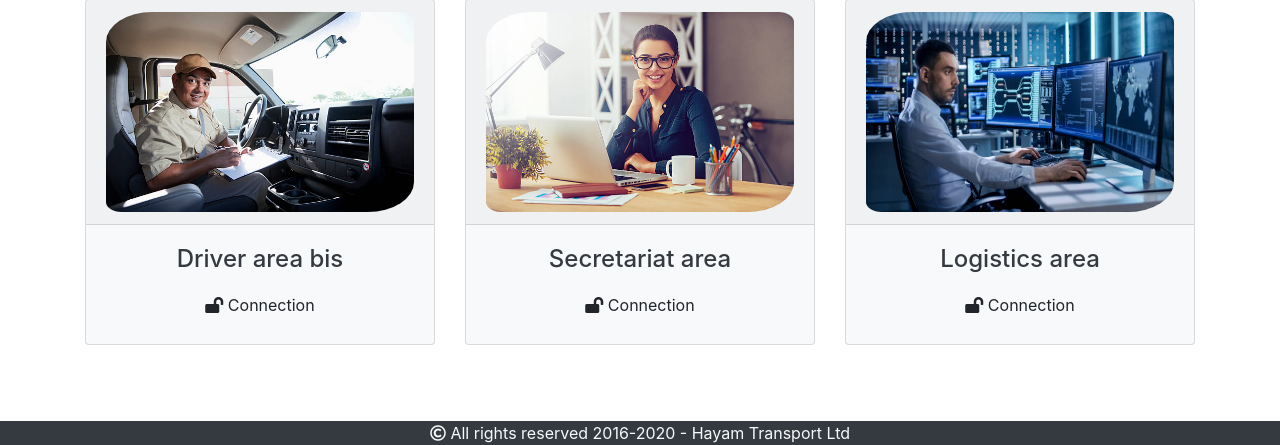
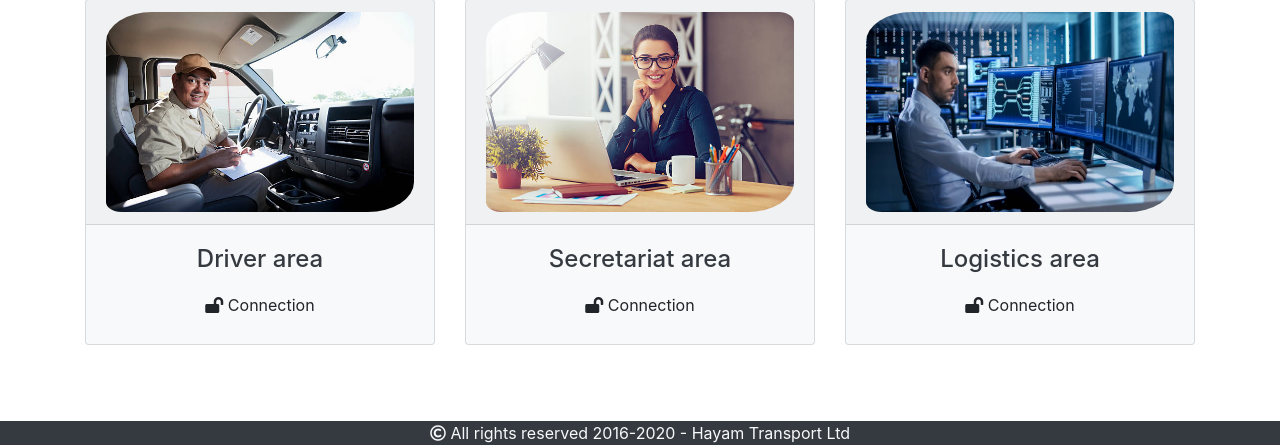
Before and after one commit to tophc/hmt, a Symfony app: template templates/home/home.html.twig in a window 1280 px wide. Shown: the part 355-800 px from the top of the page. Run offline with Twig, Linux system fonts and the light colour scheme; the template is opened without the code that fills it, so the values that code supplies are empty; some libraries are stand-ins or nearby versions.

Commit message:
Correction accueil

```diff
--- a/templates/home/home.html.twig
+++ b/templates/home/home.html.twig
@@ -13,7 +13,7 @@
                     <img src="img/home/chauffeur.jpg" alt="chauffeur"  class="image-role">
                 </div>
                 <div class="card-body">
-                  <h4 class="card-title">{% trans %}Driver area bis{% endtrans %}</h4>
+                  <h4 class="card-title">{% trans %}Driver area{% endtrans %}</h4>
                   <p class="card-text"><a href="{{ path('chauffeur_dashboard') }}" class="btn btn-light"><i class="fas fa-lock-open"></i> {% trans %}Connection{% endtrans %}</a></p>
                 </div>
             </div>
```
